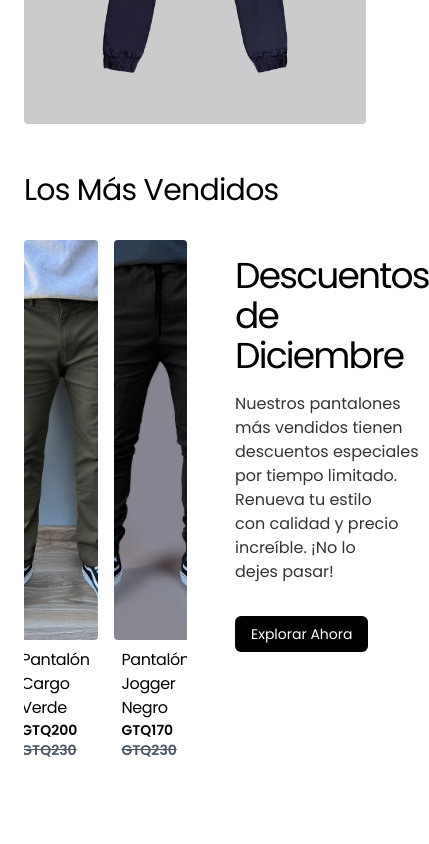
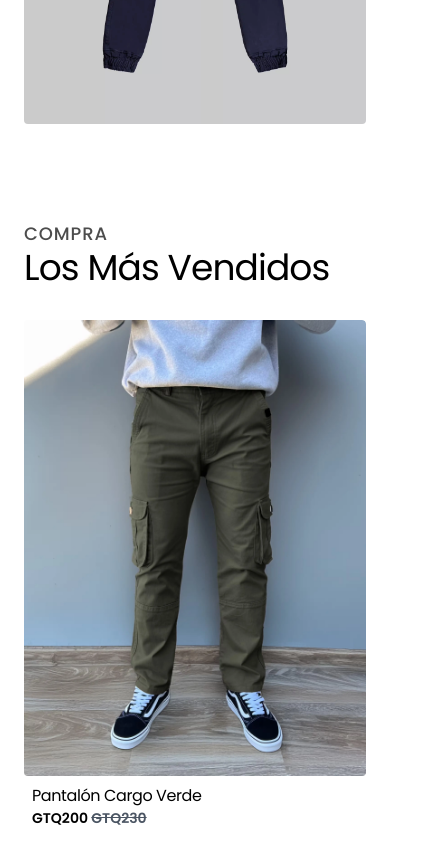
Before and after one commit to hayyrs66/distincion-ecommerce, a Next.js app: page / in a window 390 px wide. Shown: the part 2500-3344 px from the top of the page, 429 px wide, since content can reach past the window. Built offline with nearby package versions, Linux system fonts and the light colour scheme.

Commit message:
Enhance Most Sold component layout and styling for improved responsiveness and visual appeal

```diff
--- a/src/app/components/MostSold.jsx
+++ b/src/app/components/MostSold.jsx
@@ -2,19 +2,22 @@ import Link from "next/link";
 
 const MostSold = () => {
   return (
-    <section className="w-full px-6 pt-12">
-      <h3 className="text-black text-3xl text-balance tracking-tight font-normal mb-8">
+    <section className="w-full px-6 mt-24">
+      <span className="text-black/70 tracking-wider font-medium text-lg uppercase">
+        Compra
+      </span>
+      <h3 className="text-black text-4xl tracking-tight font-normal mb-8">
         Los Más Vendidos
       </h3>
-      <div className="w-full gap-4 grid grid-cols-2">
+      <div className="w-full gap-4 grid grid-cols-1 lg:grid-cols-2">
         {/* Contenedor para ambas imágenes */}
-        <div className="flex justify-center relative w-full rounded-sm overflow-hidden gap-4">
+        <div className="flex flex-col lg:flex-row justify-center relative w-full rounded-sm overflow-hidden gap-4">
           {/* Imagen 1 con footer */}
           <div className="flex flex-col items-center w-full">
             <img
               src="/assets/real_fotos/cargo/CARGO-VERDE-ADELANTE.webp"
               alt="Cargo Verde"
-              className="object-cover w-full min-h-[400px] max-h-[400px] rounded-sm"
+              className="object-cover w-full h-auto rounded-sm"
             />
             <div className="w-full p-2">
               <span className="text-base text-black tracking-tight">
@@ -32,7 +35,7 @@ const MostSold = () => {
             <img
               src="/assets/real_fotos/jogger/JOGGER-NEGRO-ADELANTE.webp"
               alt="Jogger Negro"
-              className="object-cover w-full min-h-[400px] max-h-[400px] rounded-sm"
+              className="object-cover w-full h-auto rounded-sm"
             />
             <div className="w-full p-2">
               <span className="text-base text-black tracking-tight">
@@ -46,13 +49,13 @@ const MostSold = () => {
           </div>
         </div>
 
-        {/* Otro contenedor para contenido adicional */}
-        <div className="flex h-[calc(100%-100px)] px-8 items-center rounded-sm">
-          <div className="flex flex-col">
-            <h3 className="font-normal tracking-tighter text-4xl mb-4">
+        {/* Contenedor para contenido adicional */}
+        <div className="flex flex-col h-auto lg:h-[calc(100%-100px)] px-4 lg:px-8 items-center lg:items-center rounded-sm mt-8 lg:mt-0">
+          <div className="flex flex-col items-center lg:items-start">
+            <h3 className="font-normal tracking-tighter text-3xl md:text-4xl mb-4 text-center lg:text-left">
               Descuentos de Diciembre
             </h3>
-            <p className="leading-[1.5] max-w-lg text-black/80 font-normal text-pretty mb-8">
+            <p className="leading-[1.5] max-w-lg text-black/80 font-normal text-base md:text-lg mb-8 text-center lg:text-left">
               Nuestros pantalones más vendidos tienen descuentos especiales por
               tiempo limitado. Renueva tu estilo con calidad y precio increíble.
               ¡No lo dejes pasar!
```
